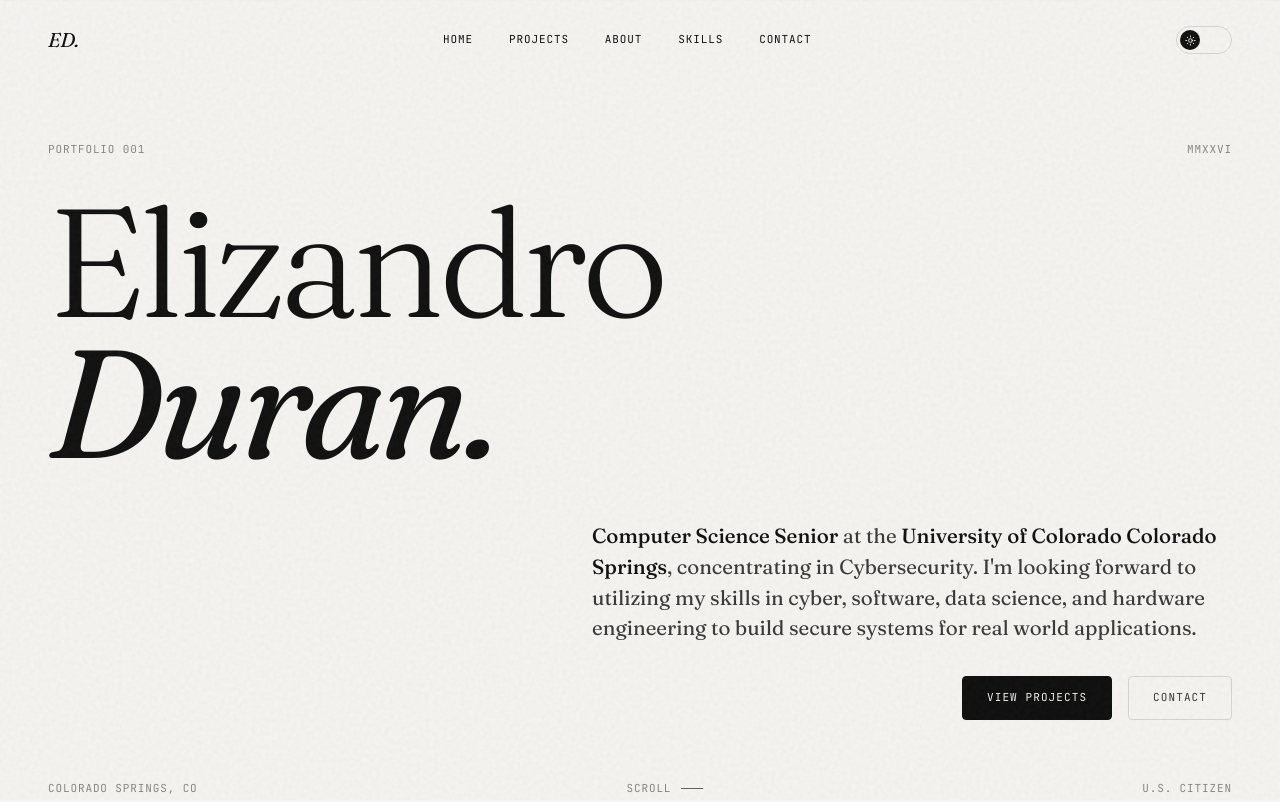
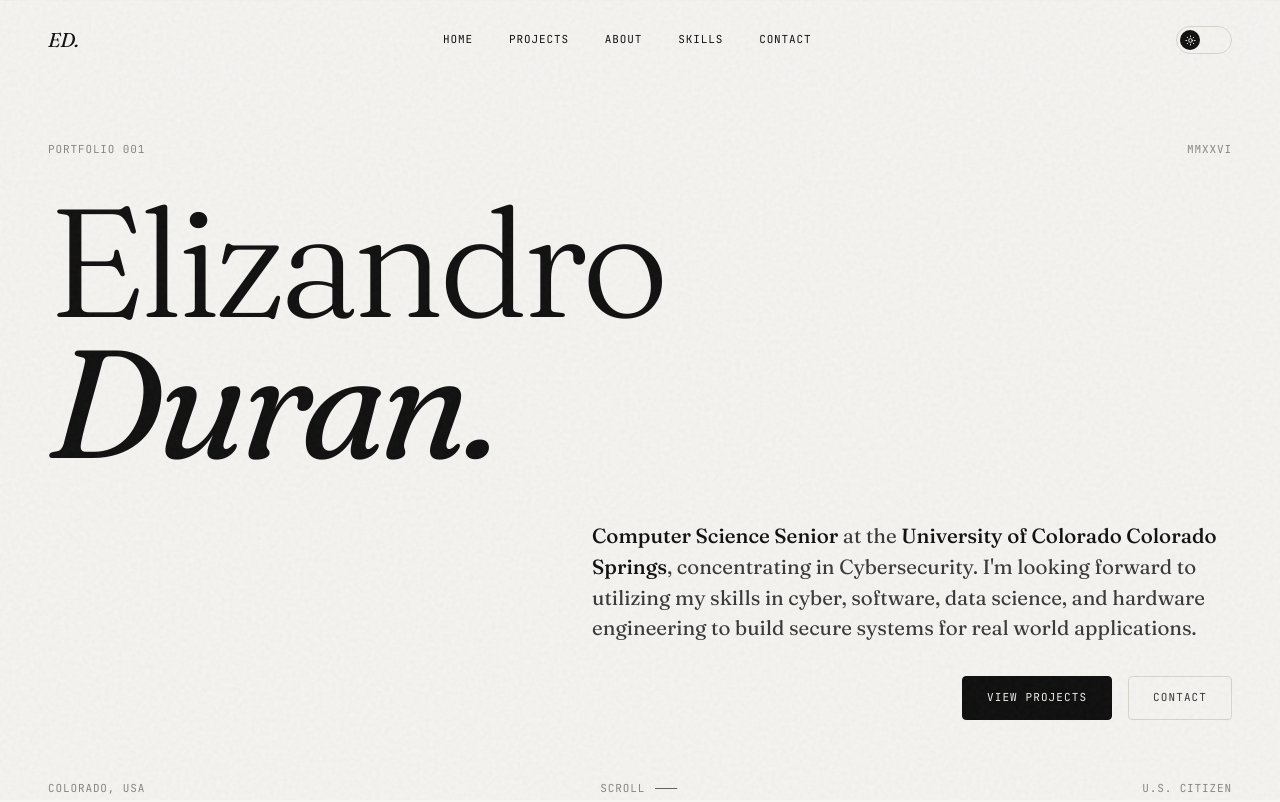
Before and after one commit to eduran04/eduran-portfolio, a plain HTML site: page index.html in a window 1280 px wide. Shown: the top 802 px of the page. Drawn offline with nearby package versions, Linux system fonts and the light colour scheme.

Commit message:
update hero

```diff
--- a/index.html
+++ b/index.html
@@ -69,7 +69,7 @@
   </div>
 
   <div class="hero-footer">
-    <span>Colorado Springs, CO</span>
+    <span>Colorado, USA</span>
     <div class="scroll-cue">
       <span>Scroll</span>
       <span class="line"></span>
```
